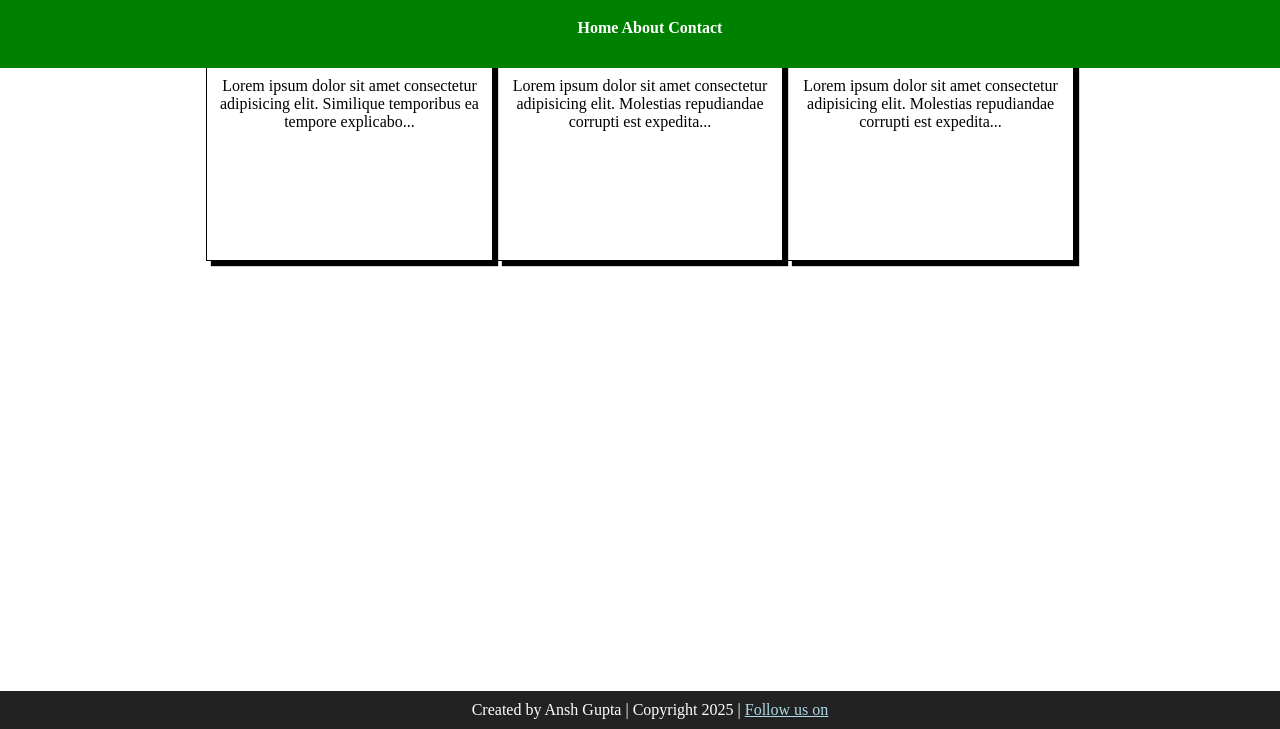
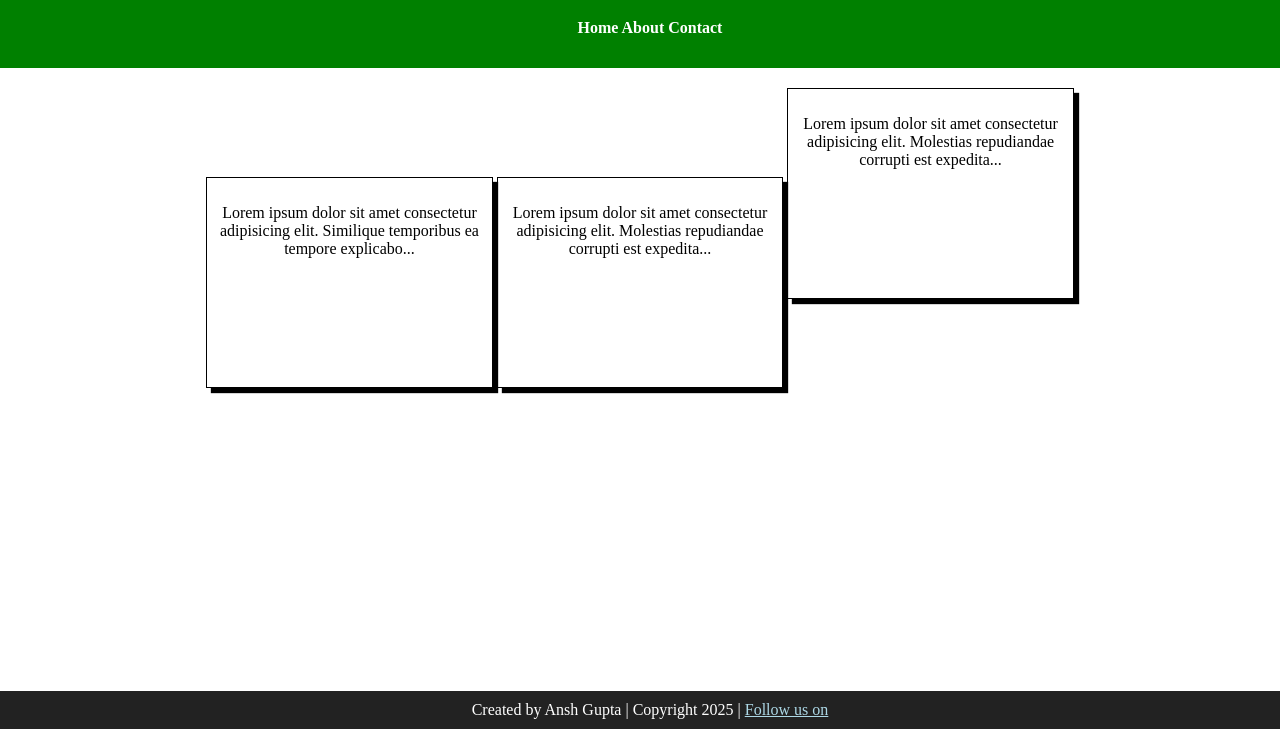
Before and after one commit to techbire/front-end-practice, a plain HTML site: page webpage/index.html in a window 1280 px wide. Shown: the part 71-800 px from the top of the page. Drawn offline with Linux system fonts and the light colour scheme.

Commit message:
Update index.html

```diff
--- a/webpage/index.html
+++ b/webpage/index.html
@@ -1,78 +1,3 @@
-<!-- <!DOCTYPE html>
-<html lang="en">
-<head>
-    <meta charset="UTF-8">
-    <meta name="viewport" content="width=device-width, initial-scale=1.0">
-    <title>Document</title>
-
-    <style>
-        .nav{
-            text-align: center;
-            color: green;
-            position:fixed;
-            top:0;
-            width:100;
-            left:0;
-        }
-
-
-        .footer{
-            position: fixed;
-            bottom:0;
-            text-align: center;
-
-        }
-
-        .b1 .b2 .b3{
-            display: inline-block;
-            width:7cm;
-            height:5cm;
-            border:1px solid black;
-            margin-top: 5%;
-            vertical-align: top;
-        }
-
-
-    </style>
-
-
-<div class="nav"></div>
-<div class="b1"><h1>Welcome to your website task<h1>
-    <h4>Home</h4>
-    <h4>About</h4>
-    <h4>Contact</h4>
-</h1><p>Lorem ipsum, dolor sit amet consectetur adipisicing elit. Repudiandae dolore beatae aliquid laborum, dicta libero temporibus facere quibusdam suscipit quasi autem itaque, modi excepturi eligendi blanditiis vero perferendis saepe doloremque!</p></div>
-<div class="b2"><p>Lorem ipsum dolor sit amet consectetur adipisicing elit. Similique temporibus ea tempore explicabo nisi dicta dolorum aliquam quasi libero! Aliquam ipsa amet numquam impedit possimus. Doloremque eum praesentium deserunt ad.</p></div>
-<div class="b3"><p>Lorem ipsum dolor sit amet consectetur adipisicing elit. Molestias repudiandae corrupti est expedita maxime odio aliquam fugit delectus doloribus, accusamus amet aut. Blanditiis pariatur voluptatum delectus tempora atque? Repellendus, aspernatur?</p></div>
-<div class="footer">Created by Ansh Gupta | Copyright 2025 |<a href="https://www.bit.ly/m/techbire.com"> Follow us on </a></div>
-
-
-
-
-
-
-
-
-
-
-
-
-</head>
-<body>
-
-</body>
-</html> -->
-
-
-
-
-
-
-
-
-
-
-
 <!DOCTYPE html>
 <html lang="en">
 <head>
@@ -108,12 +33,14 @@
             width: 7cm;
             height: 5cm;
             border: 1px solid black;
-            margin-top: 5%;
+            margin-top: 15%;
             vertical-align: top;
             padding: 10px;
             box-shadow:5px 5px 1px ;
         }
-
+.b3{
+    margin-top: 8%;
+}
         body {
             text-align: center;
             padding-top: 50px;
```
